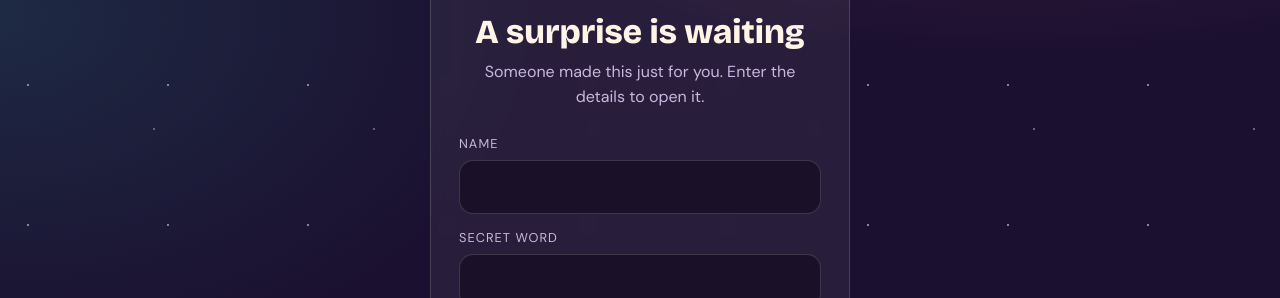
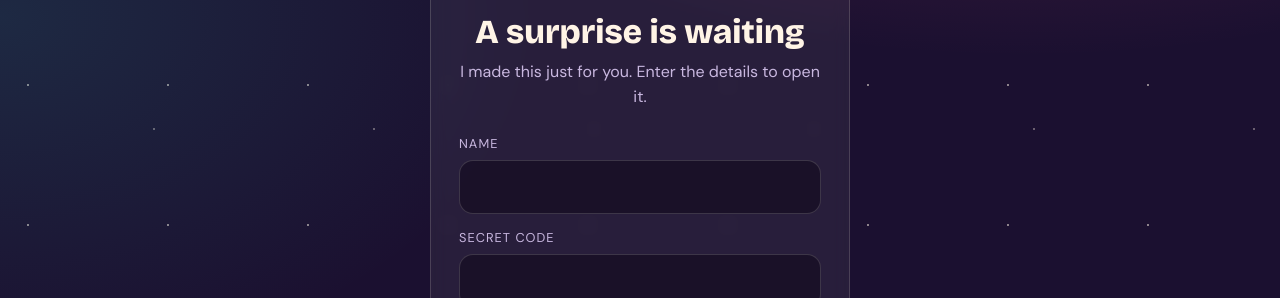
Before and after one commit to LOKESHWARAN2007/zenia, a plain HTML site: page index.html in a window 1280 px wide. Shown: the part 223-521 px from the top of the page. Drawn offline with nearby package versions, Linux system fonts and the light colour scheme.

Commit message:
Update index.html

```diff
--- a/index.html
+++ b/index.html
@@ -141,10 +141,10 @@ footer{text-align:center;color:var(--muted);padding-block:48px 64px}
       <path d="M42 26C30 8 14 16 24 26M42 26C54 8 70 16 60 26" fill="none" stroke="#2ec4b6" stroke-width="5" stroke-linecap="round"/>
     </svg>
     <h1>A surprise is waiting</h1>
-    <p class="sub">Someone made this just for you. Enter the details to open it.</p>
+    <p class="sub">I made this just for you. Enter the details to open it.</p>
     <label for="u">Name</label>
     <input id="u" name="u" type="text" autocapitalize="none" required>
-    <label for="p">Secret word</label>
+    <label for="p">Secret code</label>
     <input id="p" name="p" type="password" required>
     <p class="hint" id="hint"></p>
     <p class="err" id="err" role="alert"></p>
@@ -188,7 +188,7 @@ footer{text-align:center;color:var(--muted);padding-block:48px 64px}
     <section id="photos">
       <div class="head"><p class="eyebrow">Memory lane</p><h2>Strung up on fairy lights</h2><p>Swipe sideways. Tap a photo to see it bigger.</p></div>
       <div class="string" id="string" tabindex="0" aria-label="Photo gallery"></div>
-      <p class="sample" id="sampleP" hidden>These tiles are placeholders. Real photos replace them.</p>
+      <p class="sample" id="sampleP" hidden></p>
     </section>
 
     <section id="video">
```
